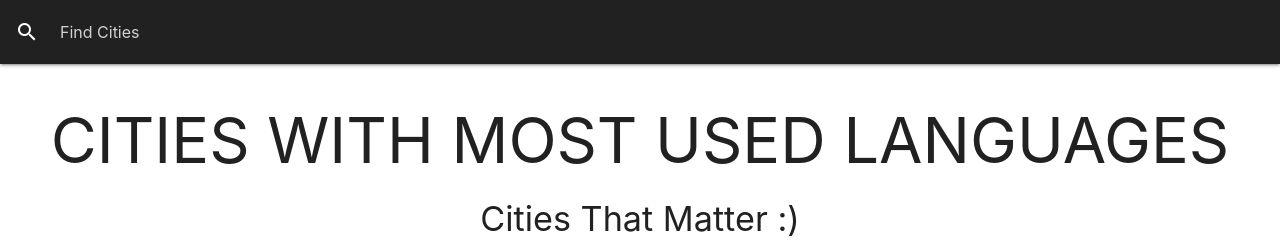
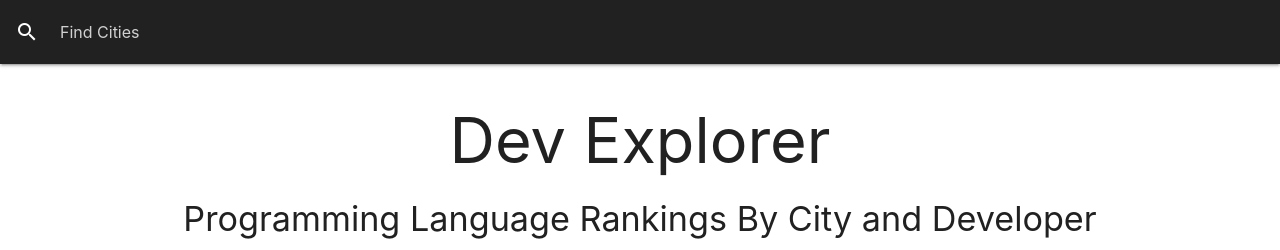
Before and after one commit to lj-ditrapani/dev-explorer, a website with bundled scripts: page views/index.html in a window 1280 px wide. Shown: the top 250 px of the page. Built offline with nearby package versions, Linux system fonts and the light colour scheme; no server answers; grey boxes are pictures that could not be loaded.

Commit message:
Better title

```diff
--- a/views/index.html
+++ b/views/index.html
@@ -26,8 +26,8 @@
       </div>
     </nav>
 
-    <h1 class="center">CITIES WITH MOST USED LANGUAGES</h1>
-    <h4 class="center">Cities That Matter :)</h4>
+    <h1 class="center">Dev Explorer</h1>
+    <h4 class="center">Programming Language Rankings By City and Developer</h4>
 
     <div style="height:100%; width: 100%;">
       <div id="map"></div>
```
